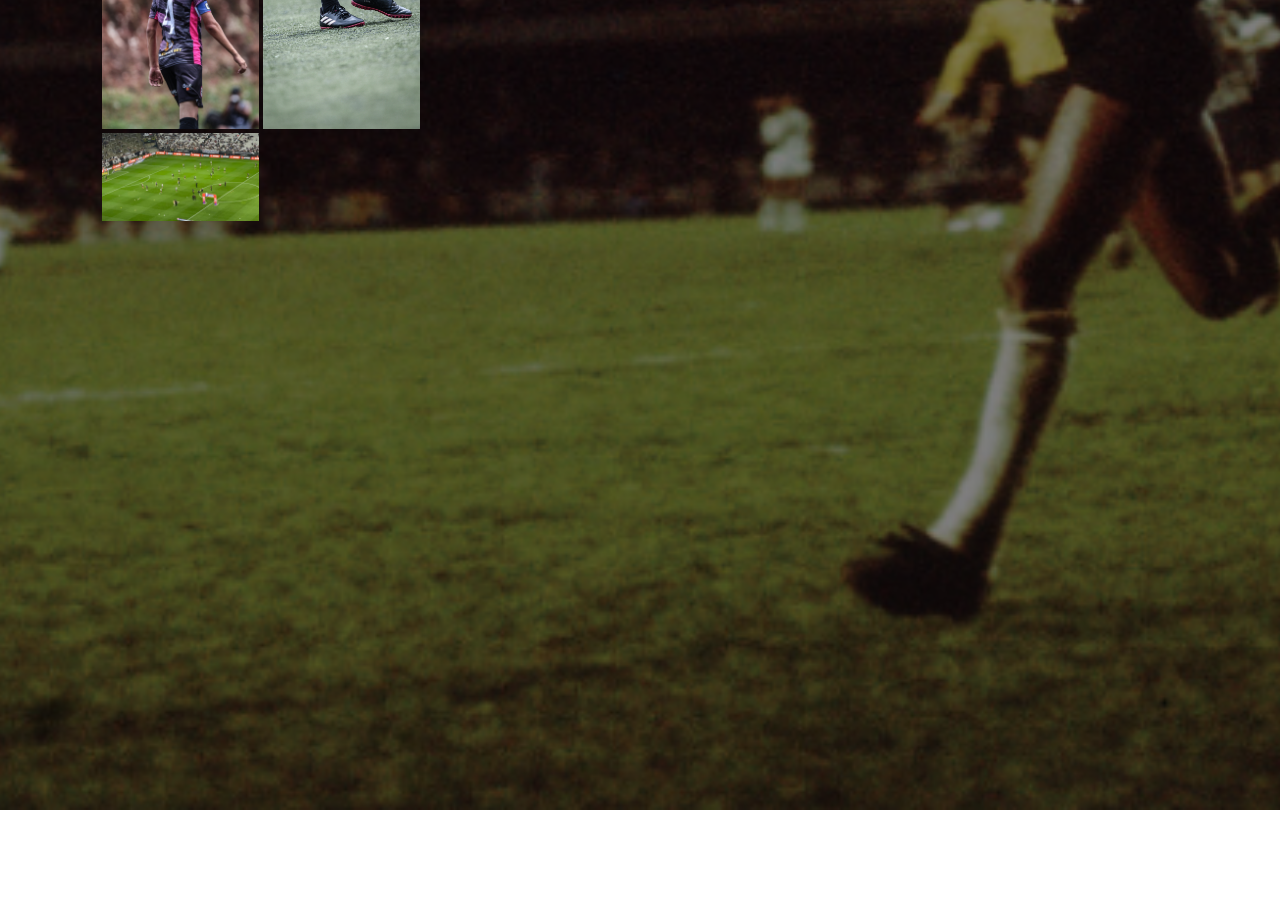
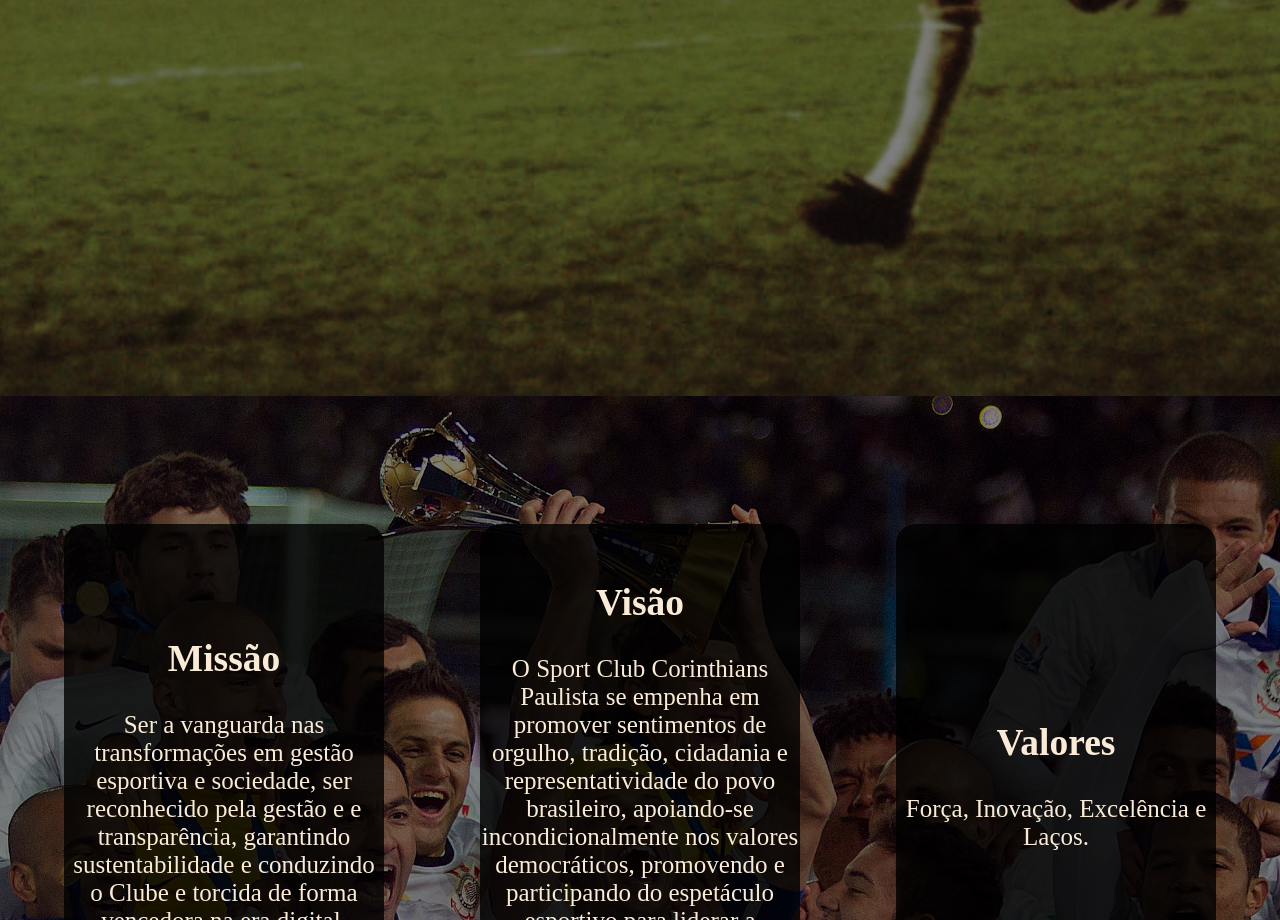
Before and after one commit to Edualm21/Corinthiano_de_Coracao, a plain HTML site: page Site/Public/index.html in a window 1280 px wide. Shown: the part 1880-2800 px from the top of the page. Before the commit the page ends 2690 px from the top, so only its background shows below. Drawn offline with Linux system fonts and the light colour scheme.

Commit message:
Alterações na index

```diff
--- a/Site/Public/css/style_index.css
+++ b/Site/Public/css/style_index.css
@@ -129,7 +129,7 @@
         linear-gradient(rgba(0, 0, 0, 0.5), rgba(0, 0, 0, 0.5)), /* Camada escura */
         url('../assets/imgs/Foto_Basilio.png') no-repeat center;
     background-size: cover;
-    height: 90%;
+    height: 75%;
     opacity: 1;
 }
 
@@ -147,20 +147,88 @@
 
 
 .carrosel{
-    width: 35%;
-    height: 35%;
-    background: linear-gradient(rgba(0, 0, 0, 0.5), rgba(0, 0, 0, 0.5));
-    margin-left: 8%;
+    z-index: 1;
+    padding-left: 200px;
+    display: flex;
+    gap: 20px;
+    width: 50px;
+    overflow-x: scroll;
 }
 
-.container_carrosel{
-    display: flex;
-    transition: transform 0.5s ease-in-out;
-    transform: translateX(0);
+.card{
+    box-sizing: border-box;
+    padding: 20px 30px;
+    flex-shrink: 0;
+    width: 300px;
+    height: 300px;
+    border-radius: 14px;
+
 }
 
-img{
-    object-fit: cover;
-    width: 35%;
-    height: 35%;
+.card img{
+    width: 300px;
+    height: 300px;
 }
+
+.container_3 {
+    width: 100%;
+    height: 50%;
+    background:
+        linear-gradient(rgba(0, 0, 0, 0.5), rgba(0, 0, 0, 0.5)),
+        url('../assets/imgs/Levantando_taca_mundial.png') no-repeat center;
+    background-size: cover;
+    display: flex;
+    justify-content: space-between;
+    z-index: 1; /* Alterado para 1 */
+}
+
+.card_visao {
+    display: flex;
+    justify-content: center;
+    align-items: center;
+    background: rgba(0, 0, 0, 0.8); /* Preto quase transparente */
+    width: 25%;
+    height: 50%;
+    margin-left: 0%;
+    margin-top: 10%;
+    border-radius: 20px;
+    color: antiquewhite;
+    font-size: 25px;
+    font-family: inherit;
+    text-align: center;
+    flex-direction: column;
+}
+
+.card_missao{
+    display: flex;
+    justify-content: center;
+    align-items: center;
+    background: rgba(0, 0, 0, 0.8); /* Preto quase transparente */
+    width: 25%;
+    height: 50%;
+    margin-left: 5%;
+    margin-top: 10%;
+    border-radius: 20px;
+    color: antiquewhite;
+    font-size: 25px;
+    font-family: inherit;
+    text-align: center;
+    flex-direction: column;
+}
+
+.card_valores{
+    display: flex;
+    justify-content: center;
+    align-items: center;
+    background: rgba(0, 0, 0, 0.8); /* Preto quase transparente */
+    width: 25%;
+    height: 50%;
+    margin-right: 5%;
+    margin-top: 10%;
+    border-radius: 20px;
+    color: antiquewhite;
+    font-size: 25px;
+    font-family: inherit;
+    text-align: center;
+    flex-direction: column;
+}
--- a/Site/Public/index.html
+++ b/Site/Public/index.html
@@ -49,19 +49,53 @@
                 Ducimus tempora facere veritatis neque!
         </div>
         <div class="carrosel">
-            <div class="container_carrossel" id="img">
-                <img src="assets/imgs/CORINTHIANSxgalo.jpg">
-                <img src="assets/imgs/EuEMeuPai2.jpg">
+                <div class="card">
+                    <img src="assets/imgs/CORINTHIANSxgalo.jpg">
+                </div>
+                <div class="card">
+                    <img src="assets/imgs/EuEMeuPai2.jpg">
+                </div>
+                <div class="card">
+                    <img src="assets/imgs/EuNaMotinha.jpg">
+                </div>
+                <div class="card">
                 <img src="assets/imgs/EuEMinhaMae.jpg">
-                <img src="assets/imgs/EuNaMotinha.jpg">
+                </div>
+                <div class="card">
                 <img src="assets/imgs/euNaCachoeira.JPG">
+                </div>
+                <div class="card">
                 <img src="assets/imgs/CORINTHIANSxjuventude.jpg">
+                </div>
+                <div class="card">
                 <img src="assets/imgs/bandeirao_gavioes.jpg">
+                </div>
+                <div class="card">
                 <img src="assets/imgs/beijandoATaca.JPG">
+                </div>
+                <div class="card">
                 <img src="assets/imgs/Capitao.JPG">
+                </div>
+                <div class="card">
                 <img src="assets/imgs/chuteira.JPG">
+                </div>
+                <div class="card">
                 <img src="assets/imgs/CORINTHIANSxporcus_aquecimento.jpg">
-            </div>
+                </div>
+        </div>
+    </div>
+    <div class="container_3">
+        <div class="card_missao">
+            <h2>Missão</h2>
+            Ser a vanguarda nas transformações em gestão esportiva e sociedade, ser reconhecido pela gestão e e transparência, garantindo sustentabilidade e conduzindo o Clube e torcida de forma vencedora na era digital.
+        </div>
+        <div class="card_visao">
+            <h2>Visão</h2>
+            O Sport Club Corinthians Paulista se empenha em promover sentimentos de orgulho, tradição, cidadania e representatividade do povo brasileiro, apoiando-se incondicionalmente nos valores democráticos, promovendo e participando do espetáculo esportivo para liderar a vanguarda do desenvolvimento esportivo e social.
+        </div>
+        <div class="card_valores">
+            <h2>Valores</h2>
+            Força, Inovação, Excelência e Laços.
         </div>
     </div>
 
```
Also changed, not shown: Site/Public/css/style_cadastro.css (+21 -2 lines), Site/Public/tela-cadastro.html (+6 -3 lines), Site/Public/testecarrosel.html (added).
